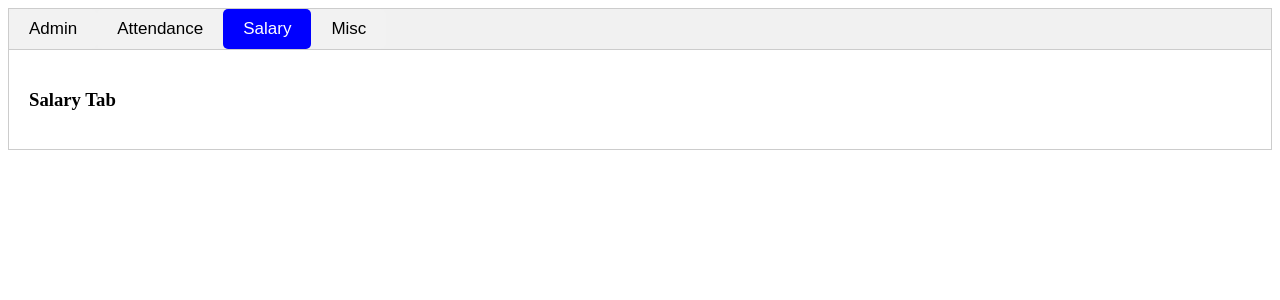
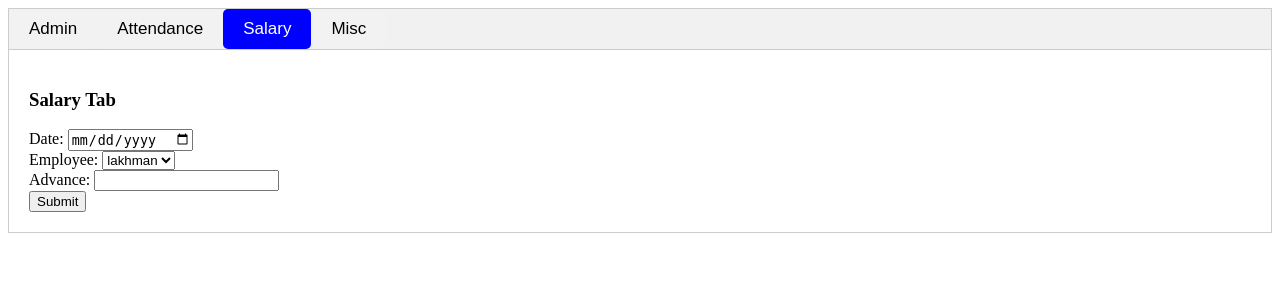
Before and after one commit to Kalinga/RayScrapMgmt, a Flask app: page / in a window 1280 px wide, after a click on "Salary". Shown: the top 300 px of the page. Run offline with Flask 3, Linux system fonts and the light colour scheme; data comes from the database, SQL or seed files in the repository; data that the repository does not hold is empty.

Commit message:
Add advance UI

```diff
--- a/templates/index.html
+++ b/templates/index.html
@@ -191,7 +191,83 @@
 
 <div id="Salary" class="tabcontent">
     <h3>Salary Tab</h3>
-    <!-- Salary content goes here -->
+<div class="input-group">
+                <label for="salaryDate">Date:</label>
+                <input type="date" id="salaryDate" name="salaryDate">
+            </div>
+            <div class="input-group">
+                <label for="employee">Employee:</label>
+                <select id="employee" name="employee">
+                    <!-- Populate this dropdown with employee options -->
+                    {% for employee in employees %}
+                        <option value="{{ employee.name }}">{{ employee.name }}</option>
+                    {% endfor %}
+                </select>
+            </div>
+            <div class="input-group">
+                <label for="advance">Advance:</label>
+                <input type="text" id="advance" name="advance">
+            </div>
+            <button onclick="submitSalary()">Submit</button>
+        </div>
+    </div>
+
+    <script>
+        // Add your JavaScript code here
+        function openTab(evt, tabName) {
+            var i, tabcontent, tablinks;
+            tabcontent = document.getElementsByClassName("tabcontent");
+            for (i = 0; i < tabcontent.length; i++) {
+                tabcontent[i].style.display = "none";
+            }
+            tablinks = document.getElementsByClassName("tablinks");
+            for (i = 0; i < tablinks.length; i++) {
+                tablinks[i].className = tablinks[i].className.replace(" active", "");
+            }
+            document.getElementById(tabName).style.display = "block";
+            evt.currentTarget.className += " active";
+        }
+
+        // Initial tab
+        //document.getElementById("defaultOpen").click();
+
+        // Function to handle salary submission
+        function submitSalary() {
+            var salaryDate = document.getElementById("salaryDate").value;
+            var employee = document.getElementById("employee").value;
+            var advance = document.getElementById("advance").value;
+
+            if (salaryDate === "") {
+                alert("Please enter a valid date!");
+                return; // Exit the function to prevent further execution
+            }
+
+            // Simulate saving data to the database (replace this with your actual implementation)
+            var formData = new FormData();
+            formData.append("salaryDate", salaryDate);
+            formData.append("employee", employee);
+            formData.append("advance", advance);
+
+            // Simulate an AJAX request to save data to the server
+            // Replace the URL with the actual endpoint to save data
+            fetch("/save-salary", {
+                method: "POST",
+                body: formData
+            })
+            .then(response => {
+                if (response.ok) {
+                    // Data saved successfully
+                    console.log("Data saved successfully!");
+                } else {
+                    // Error handling
+                    console.error("Failed to save data:", response.statusText);
+                }
+            })
+            .catch(error => {
+                console.error("Error:", error);
+            });
+        }
+    </script>
 </div>
 
 <div id="Misc" class="tabcontent">
```
